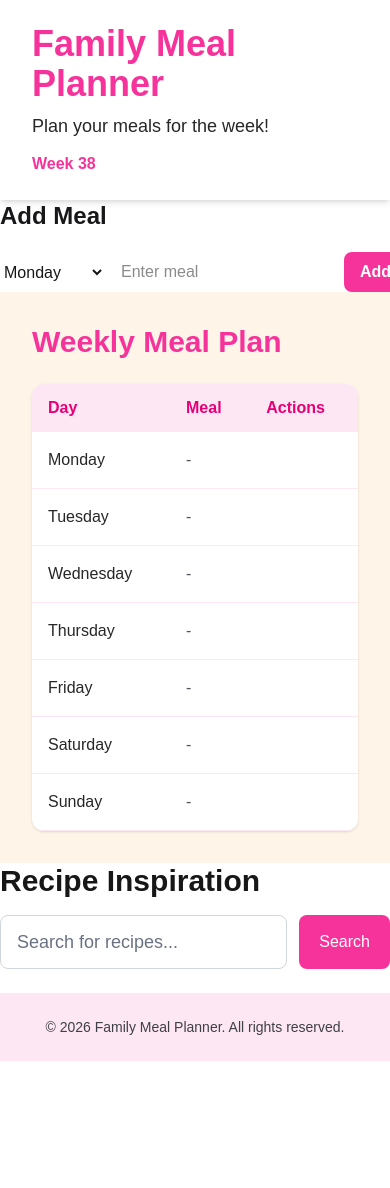
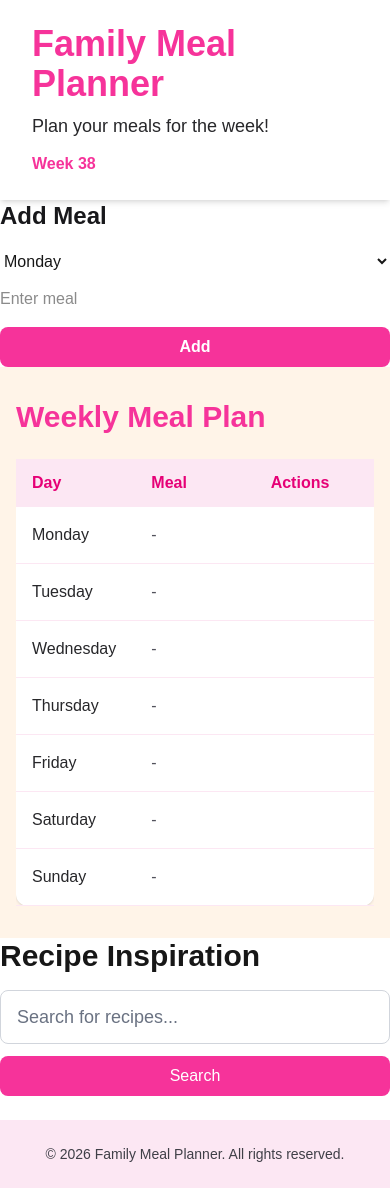
Before and after one commit to perjinshavani/FamilyMeal, a Next.js app: page / in a window 390 px wide. Before the commit the page ends 1061 px from the top, so only its background shows below. Built offline with nearby package versions, Linux system fonts and the light colour scheme.

Commit message:
Make FamilyMeal responsive

```diff
--- a/app/components/MealForm.tsx
+++ b/app/components/MealForm.tsx
@@ -25,7 +25,7 @@ export default function MealForm({ onAddMeal }: MealFormProps) {
   Add Meal
 </h2>
 
-<div className="flex items-center gap-4">
+<div  className="flex flex-col sm:flex-row sm:items-center gap-4">
 
       <select
         value={day}
@@ -45,6 +45,7 @@ export default function MealForm({ onAddMeal }: MealFormProps) {
         placeholder="Enter meal"
         aria-label="Enter meal"
         value={meal}
+        maxLength={30}
         onChange={(event) => setMeal(event.target.value)}
       />
 
--- a/app/components/RecipeSearch.tsx
+++ b/app/components/RecipeSearch.tsx
@@ -54,7 +54,7 @@ export default function RecipeSearch() {
     handleSearch();
   }}
 
-  className="flex gap-3 mb-6"
+  className="flex flex-col sm:flex-row gap-3 mb-6"
 >
      <input
   type="text"
@@ -91,7 +91,7 @@ export default function RecipeSearch() {
   <p>No recipes found</p>
 )}
 
-      <div className="grid grid-cols-3 gap-6">
+      <div className="grid grid-cols-1 md:grid-cols-2 lg:grid-cols-3 gap-6">
         {recipes.map((recipe) => (
           <div
             key={recipe.id}
--- a/app/components/WeeklyMealPlan.tsx
+++ b/app/components/WeeklyMealPlan.tsx
@@ -33,12 +33,18 @@ export default function WeeklyMealPlan({
   ];
 
   return (
-    <section className="bg-[#fff4e8] px-8 py-8">
+    <section className="bg-[#fff4e8] px-4 sm:px-8 py-8">
       <h2 className="mb-6 text-3xl font-bold text-pink-500">
         Weekly Meal Plan
       </h2>
 
-      <table className="w-full overflow-hidden rounded-xl bg-white shadow-sm">
+   <div className="overflow-x-auto">
+  <table className="w-full table-fixed rounded-xl bg-white shadow-sm">
+
+
+
+
+
         <thead className="bg-pink-100 text-pink-600">
           <tr>
             <th className="px-4 py-3 text-left">Day</th>
@@ -50,14 +56,15 @@ export default function WeeklyMealPlan({
         <tbody>
           {days.map((day) => (
             <tr key={day} className="border-b border-pink-100">
-              <td className="px-4 py-4 font-medium text-zinc-800">{day}</td>
-              <td className="px-4 py-4 text-zinc-600">
+           <td className="px-4 py-4 font-medium text-zinc-800">{day}</td>
+           <td className="px-4 py-4 text-zinc-600 break-words">
                 {editingDay === day ? (
                   <input
                     type="text"
                     value={editedMeal}
+                    maxLength={30}
                     onChange={(event) => onEditedMealChange(event.target.value)}
-                    className="rounded border px-2 py-1"
+                    className="w-full min-w-0 rounded border px-2 py-1"
                   />
                 ) : (
                   meals[day] || "-"
@@ -100,6 +107,8 @@ export default function WeeklyMealPlan({
           ))}
         </tbody>
       </table>
+      </div>
+
     </section>
   );
 }
```
